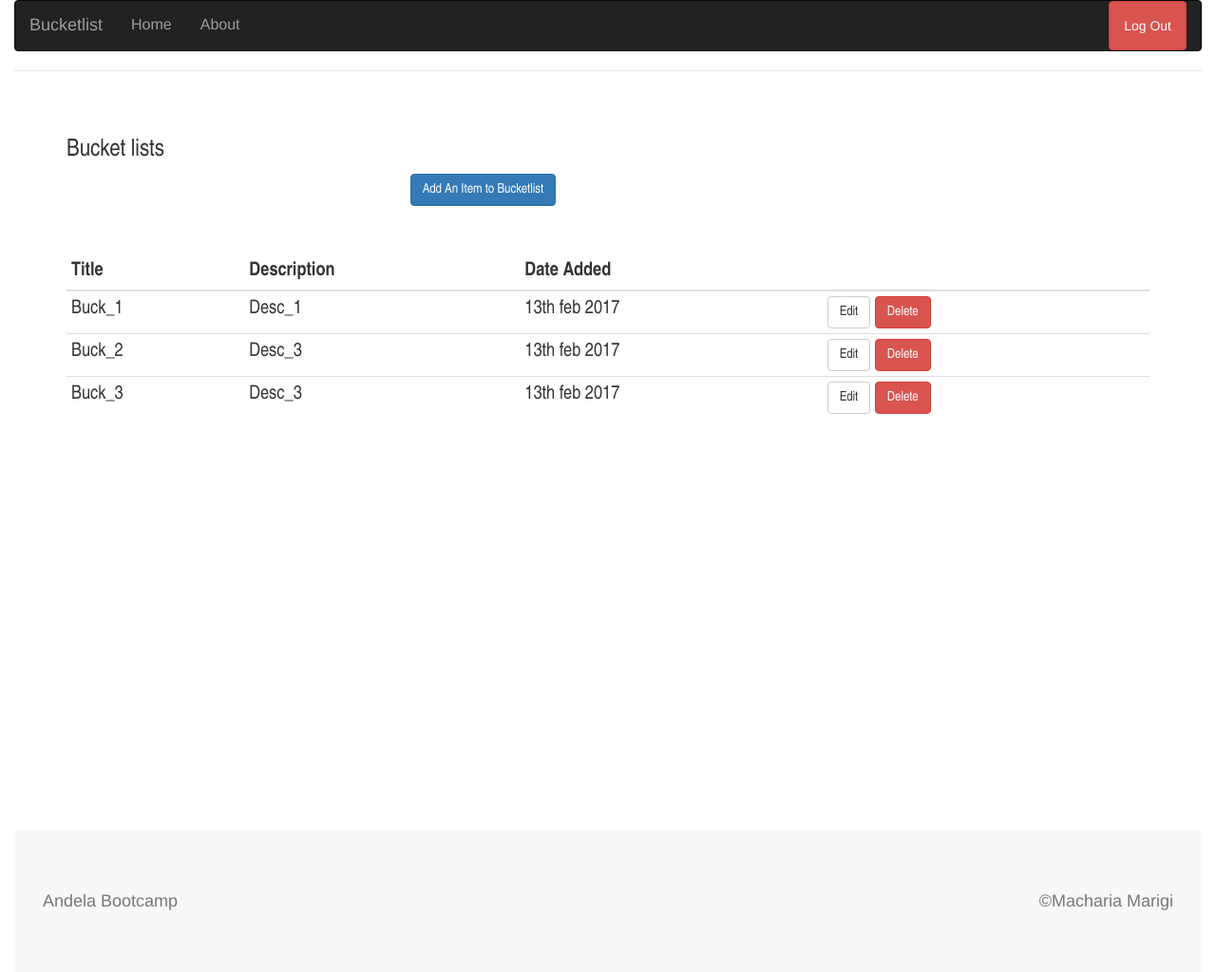
After one commit to machariamarigi/Bucketlist, a Flask app: page /bucket_list/1 in a window 1280 px wide. The commit adds this page. Shown: the whole page at 95% size. Run offline with Flask 2, Linux system fonts and the light colour scheme; the visitor is signed in with stand-in values (Sample User, id 1); parts of the project's set-up code (start-up, migrations or seed data) failed here and were passed over; some libraries are stand-ins or nearby versions.

Commit message:
Able to access a bucketlist page

```diff
--- a/app/bucketlist/views.py
+++ b/app/bucketlist/views.py
@@ -23,3 +23,9 @@ def add_bucketlist():
         return render_template("bucketlist/add_bucketlist.html", form=form)
     else:
         render_template('401.html')
+
+
+@bucketlist.route('/bucket_list/<id>', methods=['GET', 'POST'])
+def view_bucketlist(id):
+    if session['logged_in']:
+        return render_template("bucketlist/bucketlist.html")
--- a/app/templates/bucketlist/add_bucketlist.html
+++ b/app/templates/bucketlist/add_bucketlist.html
@@ -1,7 +1,7 @@
 {% import "bootstrap/utils.html" as utils %}
 {% import "bootstrap/wtf.html" as wtf %}
 {% extends "authbase.html" %}
-{% block title %}Profile{% endblock %}
+{% block title %}Add a Bucketlist{% endblock %}
 {% block body %}
         <main>
             {{ wtf.quick_form(form) }}
--- /dev/null
+++ b/app/templates/bucketlist/bucketlist.html
@@ -0,0 +1,51 @@
+{% import "bootstrap/utils.html" as utils %}
+{% import "bootstrap/wtf.html" as wtf %}
+{% extends "authbase.html" %}
+{% block title %}Bucketlist{% endblock %}
+{% block body %}
+<main>
+    <h1 class="container">Bucket lists</h1>
+    <button class="btn btn-large btn-primary col-md-offset-4">Add An Item to Bucketlist</button>
+    <div class="container">
+        <table class="table table-condensed">
+            <thead>
+                <tr>
+                    <th>Title</th>
+                    <th>Description</th>
+                    <th>Date Added</th>
+                    <th></th>
+                </tr>
+            </thead>
+            <tbody>
+                <tr>
+                    <td>Buck_1</td>
+                    <td>Desc_1</td>
+                    <td>13th feb 2017</td>
+                    <td>
+                        <button class="btn-default btn">Edit</button>
+                        <button class="btn btn-danger">Delete</button>
+                    </td>
+                </tr>
+                <tr>
+                    <td>Buck_2</td>
+                    <td>Desc_3</td>
+                    <td>13th feb 2017</td>
+                    <td>
+                        <button class="btn-default btn">Edit</button>
+                        <button class="btn btn-danger">Delete</button>
+                    </td>
+                </tr>
+                <tr>
+                    <td>Buck_3</td>
+                    <td>Desc_3</td>
+                    <td>13th feb 2017</td>
+                    <td>
+                        <button class="btn-default btn">Edit</button>
+                        <button class="btn btn-danger">Delete</button>
+                    </td>
+                </tr>
+            </tbody>
+        </table>
+    </div>
+</main>
+{% endblock %}
--- a/app/templates/profile/profile.html
+++ b/app/templates/profile/profile.html
@@ -26,7 +26,7 @@
                                     <tr>
                                         <th scope="row">{{ bucketlist['id'] }}</th>
 
-                                        <td><a href="#">{{ bucketlist['title'] }}</a></td>
+                                        <td><a href="{{ url_for('bucketlist.view_bucketlist', id=bucketlist['id']) }}">{{ bucketlist['title'] }}</a></td>
                                         <td><center>{{ bucketlist['description'] }}</center></td>
                                         <td>
                                             <center>
```
Also changed, not shown: app/bucketlist/forms.py (+9 -2 lines).
